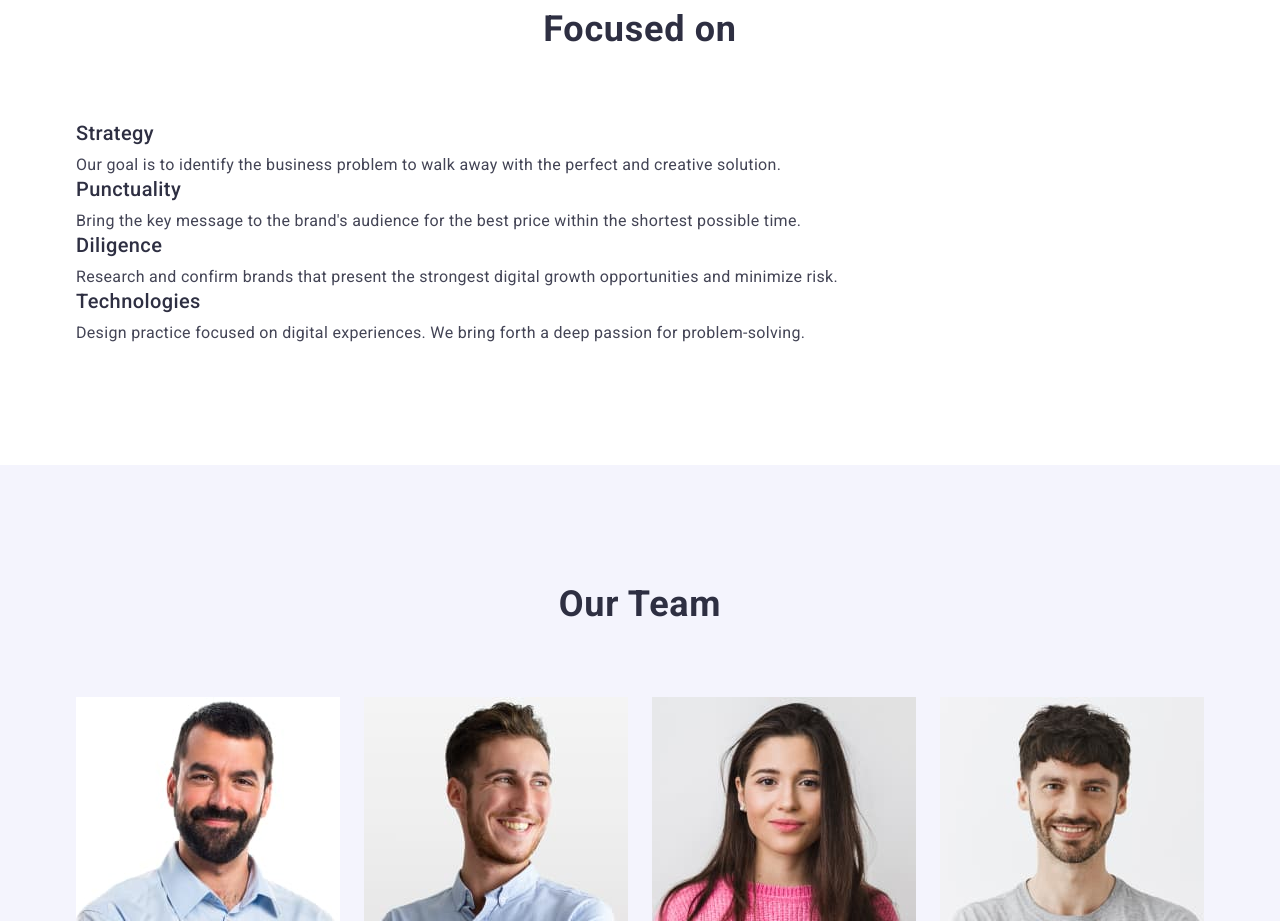
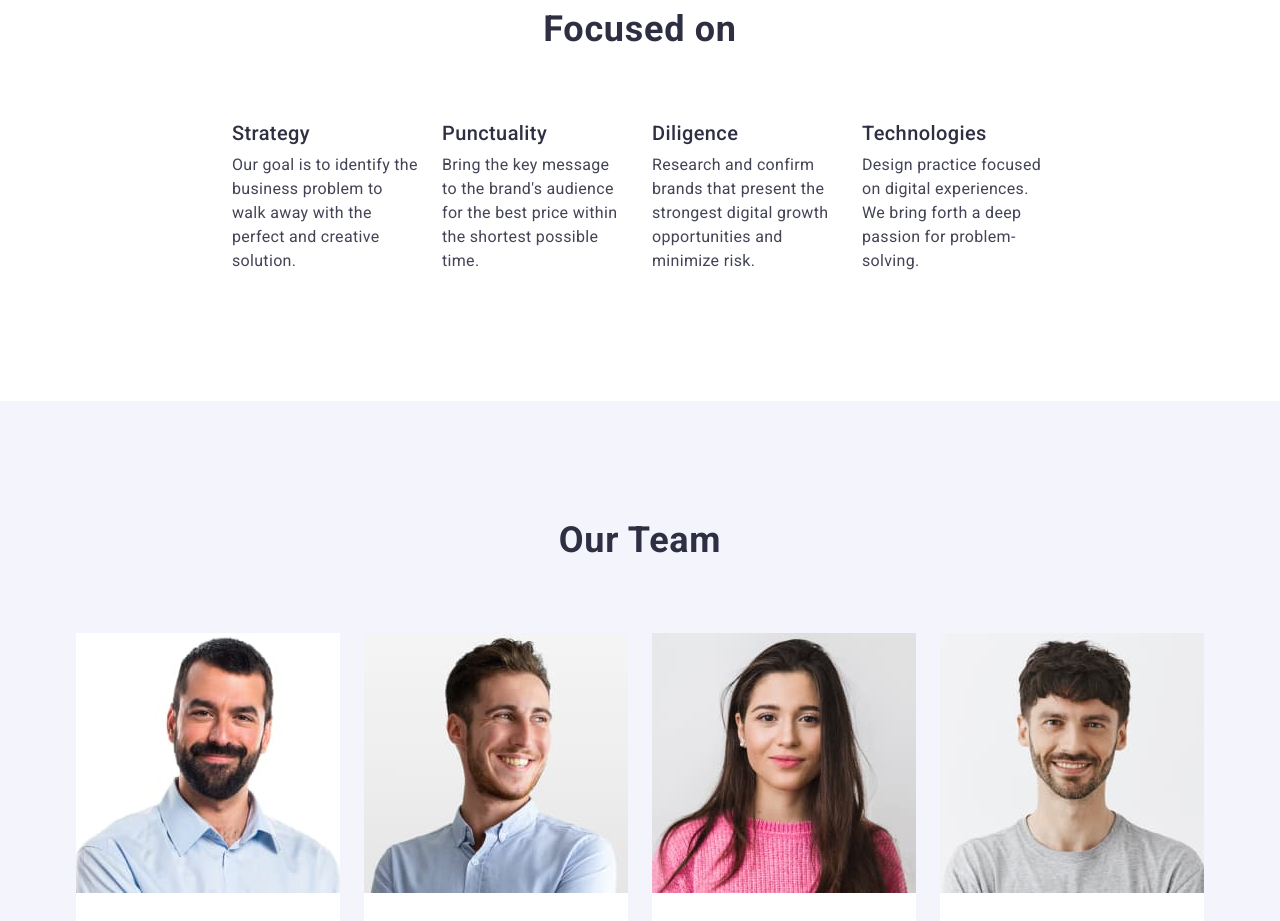
Before and after one commit to liuba-28-07/goit-markup-hw-03-03, a plain HTML site: page index.html in a window 1280 px wide. Shown: the part 1160-2081 px from the top of the page. Drawn offline with nearby package versions, Linux system fonts and the light colour scheme.

Commit message:
goit-markup-hw-03-03

```diff
--- a/css/styles.css
+++ b/css/styles.css
@@ -202,7 +202,7 @@ img {
 
 }
 
-.visually-hidden
+
 
 .main-list {
     display: flex;
@@ -212,8 +212,8 @@ img {
 
 }
 
-.main-list-item-first {
-    calc((100% - 72px) / 4);
+.main-list-item {
+  width: calc((100% - 72px) / 4);
 }
 
 .main-subtitle {
--- a/index.html
+++ b/index.html
@@ -47,9 +47,9 @@
     </section>
     <section class="main">
       <div class="container">
-      <h2 class="main-title visually-hidden">Focused on</h2>
+      <h2 class="main-title">Focused on</h2>
         <ul class="main-list">
-          <li class="main-list-item-first">
+          <li class="main-list-item">
             <h3 class="main-subtitle">Strategy</h3>
             <p class="main-text">Our goal is to identify the business problem to walk away with the perfect and creative solution.</p>
           </li>
```
